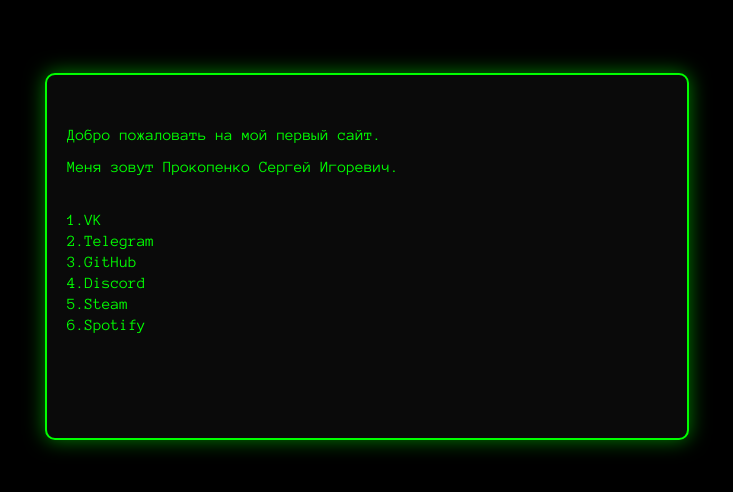
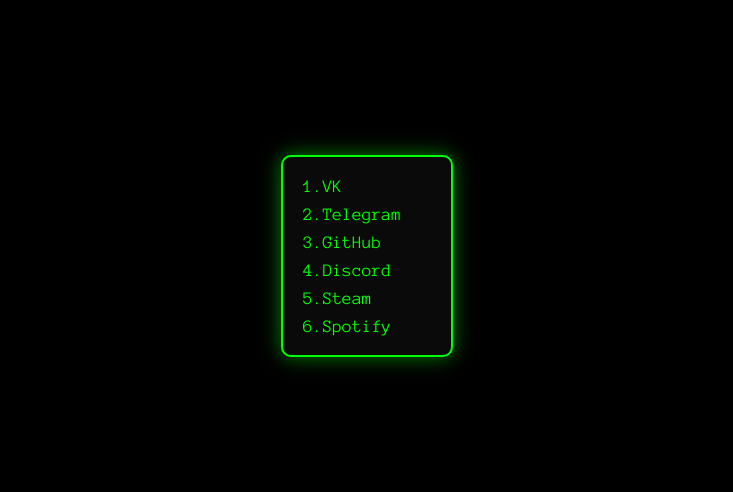
Before and after one commit to serptid/prokopenko.tech, a plain HTML site: page index.html in a window 1280 px wide. Shown: the part 144-636 px from the top of the page, without its empty margins (273-1006 px from the left). Drawn offline with Linux system fonts and the light colour scheme.

Commit message:
Только ссылки

```diff
--- a/index.html
+++ b/index.html
@@ -3,7 +3,6 @@
 <head>
     <meta charset="UTF-8">
     <meta name="viewport" content="width=device-width, initial-scale=1.0">
-
     <title>Консоль</title>
     <link rel="icon" href="static/images/site.ico" type="image/x-icon">
 
@@ -15,9 +14,7 @@
 </head>
 <body>
     <div class="console">
-        <div id="first"></div>
         <div id="menu"></div>
-        <div id="next_1"></div>
     </div>
     <script src="static/script.js"></script>
 </body>
--- a/static/script.js
+++ b/static/script.js
@@ -1,23 +1,3 @@
-class TextWriter {
-    constructor(element, speed = 50) {
-        this.element = element;
-        this.speed = speed;
-    }
-
-    typeText(text, callback) {
-        let i = 0;
-        const interval = setInterval(() => {
-            if (i < text.length) {
-                this.element.textContent += text[i];
-                i++;
-            } else {
-                clearInterval(interval);
-                if (callback) callback();
-            }
-        }, this.speed);
-    }
-}
-
 class MenuRenderer {
     constructor(outputArea, menuItems, speed = 50) {
         this.outputArea = outputArea;
@@ -32,7 +12,6 @@ class MenuRenderer {
         menuLink.href = menuItem.link;
         menuLink.target = "_blank";
         menuLink.className = "menu-item";
-
         this.outputArea.appendChild(menuLink);
 
         const interval = setInterval(() => {
@@ -58,9 +37,7 @@ class MenuRenderer {
     }
 }
 
-// Использование классов
-const introText = "Добро пожаловать на мой первый сайт.\n\nМеня зовут Прокопенко Сергей Игоревич.";
-const bottomText = " ";
+// Данные меню
 const menuItems = [
     { text: "1.VK", link: "https://vk.com/oo0010090"},
     { text: "2.Telegram", link: "https://t.me/ProkopenkoSR"},
@@ -70,16 +47,6 @@ const menuItems = [
     { text: "6.Spotify", link: "https://open.spotify.com/user/31xappvpl5vfcxp5mw6oslo4zpha?si=47467846e8cc4f60"}
 ];
 
-const first = document.getElementById("first");
 const menu = document.getElementById("menu");
-const next_1 = document.getElementById("next_1");
-
-const Write = new TextWriter(first, 20);
 const WriteMenu = new MenuRenderer(menu, menuItems, 50);
-
-Write.typeText(introText, () => {
-    WriteMenu.renderMenu(() => {
-        const WriteBottom = new TextWriter(next_1, 10);
-        WriteBottom.typeText(bottomText);
-    });
-});
+WriteMenu.renderMenu();
--- a/static/style.css
+++ b/static/style.css
@@ -5,44 +5,52 @@ body {
     font-family: "Anonymous Pro", monospace;
     margin: 0;
     padding: 0;
+    min-height: 100vh;
     display: flex;
-    justify-content: center;
-    align-items: center;
-    min-height: 100vh;
+    justify-content: center;    /* по горизонтали */
+    align-items: center;        /* по вертикали */
 }
 
-/* Консольный блок */
+/* Консольный блок по центру */
 .console {
-    white-space: pre-wrap;
     font-size: 16px;
     padding: 20px;
     border: 2px solid rgb(0, 255, 0);
     border-radius: 10px;
     background-color: #0a0a0a;
-    width: 80%;
+    width: 10%;
     max-width: 600px;
     box-shadow: 0 0 20px rgba(0, 255, 0, 0.5);
-    word-wrap: break-word;
-    overflow-wrap: break-word;
-    overflow: hidden;
     text-align: left;
 }
 
-/* Ссылки меню */
+/* Меню */
+#menu {
+    display: flex;
+    flex-direction: column;
+
+    align-items: flex-start;
+    gap: 10px;
+}
+
+/* Ссылки меню — текст по центру */
 .menu-item {
     color: rgb(0, 255, 0);
     text-decoration: none;
     cursor: pointer;
     transition: color 0.3s;
+    font-size: 18px;
     display: block;
-    margin: 5px 0;
+    width: 100%;
+    text-align: left; /* <-- выравнивание по левому краю */
 }
+
 
 .menu-item:hover {
     color: white;
 }
 
-/* Анимация каретки */
+/* Анимация каретки (если нужно) */
 .caret {
     animation: blink 1s step-end infinite;
     margin-left: 2px;
```
